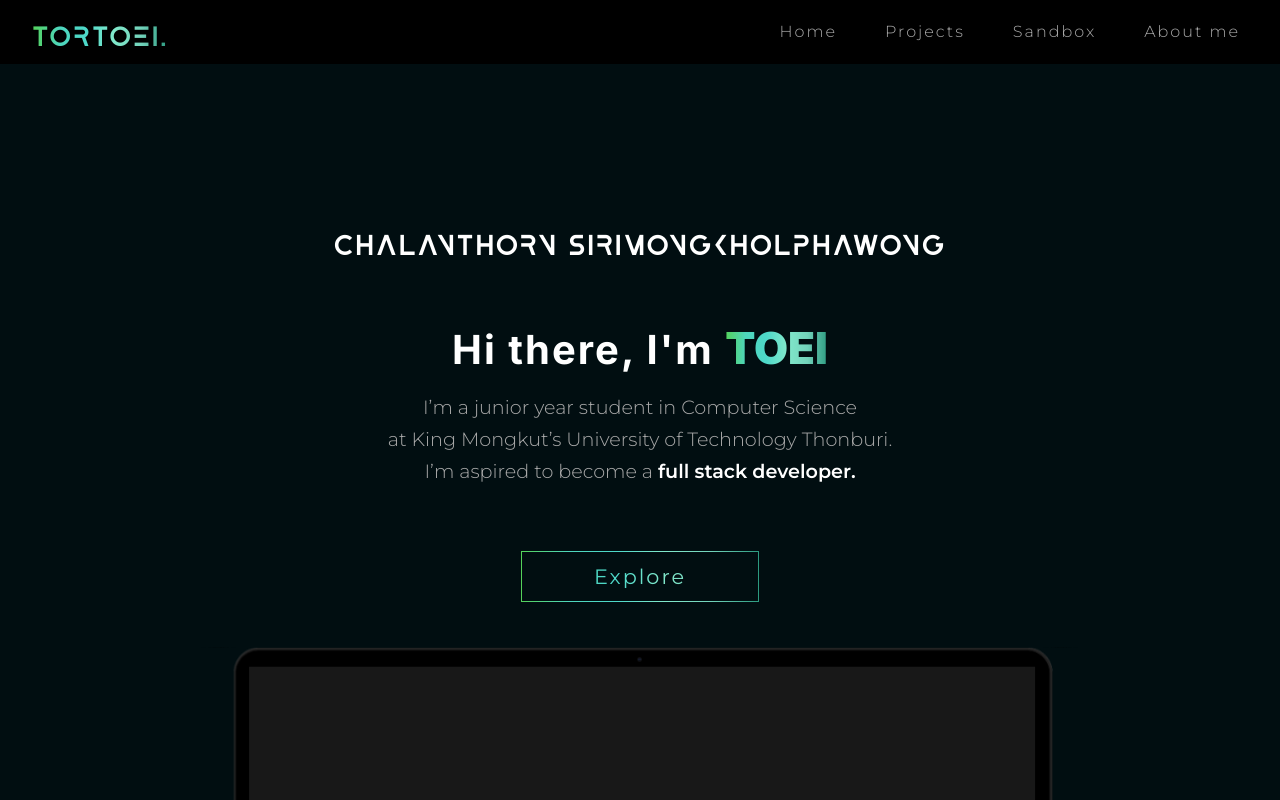
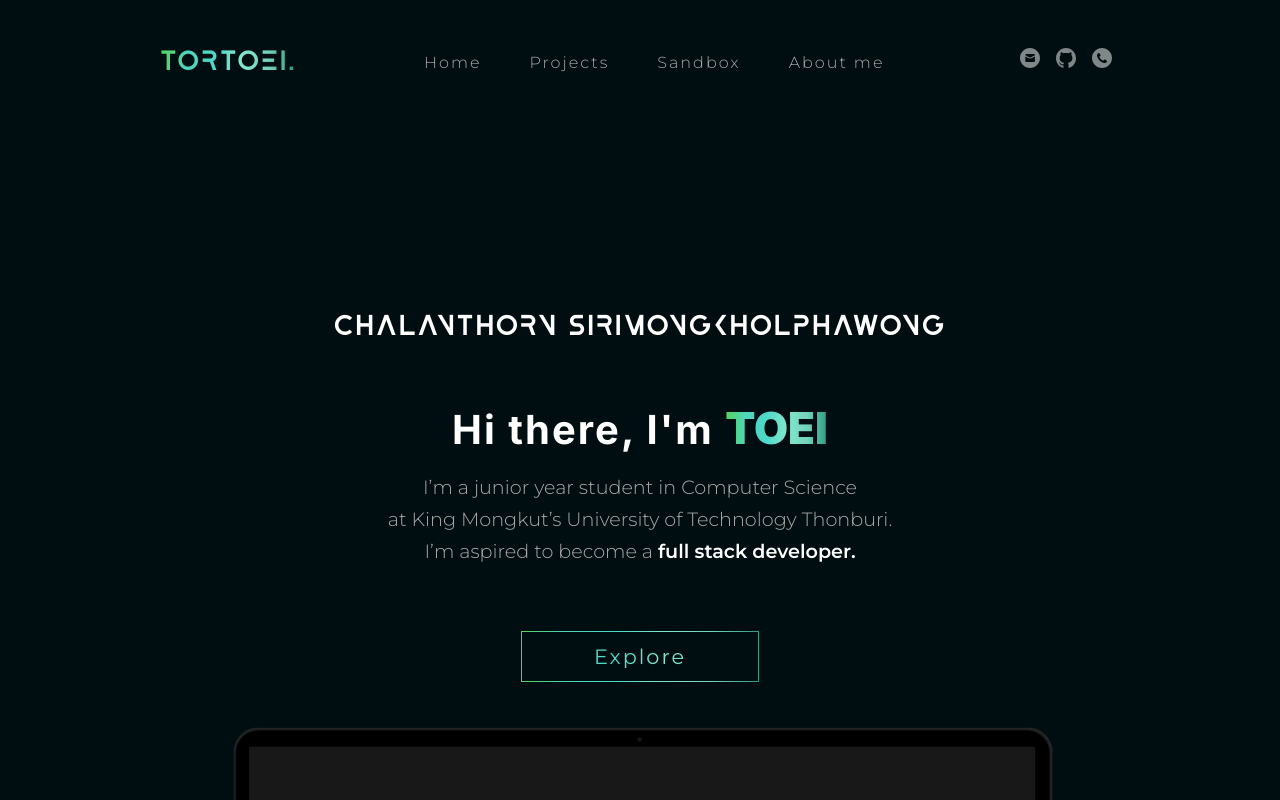
Before and after one commit to HyperactiveX/hyperactivex.github.io, a Next.js app: page / in a window 1280 px wide. Shown: the top 800 px of the page. Built offline with nearby package versions, Linux system fonts and the light colour scheme.

Commit message:
[UPDATE] : Nav bar styling

```diff
--- a/components/template/NavBar.tsx
+++ b/components/template/NavBar.tsx
@@ -1,6 +1,7 @@
 import Link from "next/link";
 import styles from "../../styles/components/template/navBar.module.css";
-import { Fragment, useEffect, useState } from "react";
+import Image from 'next/image';
+import { Fragment, useState } from "react";
 import { useRouter } from "next/router";
 
 const NavBar = (props:any) => {
@@ -9,28 +10,45 @@ const NavBar = (props:any) => {
   const navContent = [
     {
       title: "Home",
-      path: "#home",
+      path: "/home",
     },
     {
       title: "Projects",
-      path: "#projects",
+      path: "/projects",
     },
     {
       title: "Sandbox",
-      path: "#sandbox",
+      path: "/sandbox",
     },
     {
       title: "About me",
-      path: "#about-me",
+      path: "/about-me",
     },
   ];
+  const listOfContacts = [
+    {
+      title: "Email",
+      image: "/images/navBar/mail.svg",
+      link: "chalanthorn.s@mail.kmutt.ac.th",
+    },
+    {
+      title: "Github",
+      image: "/images/navBar/github.svg",
+      link: "https://github.com/HyperactiveX",
+    },
+    {
+      title: "Phone",
+      image: "/images/navBar/phone.svg",
+      link: "0983163177",
+    },
+  ]
 
   const handleClick = (path:string) => {
     router.push(path)
   }
 
   const handleActive = (path:string) => {
-    if (router.asPath === "/"+path) {
+    if (router.asPath === path) {
       return `${styles.menuItems} ${styles.active}`
     }
     return styles.menuItems
@@ -75,8 +93,23 @@ const NavBar = (props:any) => {
           );
         })}
       </div>
+      <div className={styles.contactList}>
+        {listOfContacts.map((element, key) => {
+          return <div className={styles.contactIcons}>
+          <Image
+            src={element.image}
+            height={20}
+            width={20}
+          />
+          </div>
+        })}
+      </div>
       <div className={styles.hamburgerSideNav}>
-        <img className={styles.hamburgerIcon} src="/images/navBar/hamburger.svg" onClick={() => openSideNav(!isActive)}/>
+        <Image className={styles.hamburgerIcon}
+          src="/images/navBar/hamburger.svg"
+          height={32}
+          width={32}
+          onClick={() => openSideNav(!isActive)}/>
       </div>
     </div>
     <div className={styles.sideNav} id="sideNav">
--- a/styles/components/template/navBar.module.css
+++ b/styles/components/template/navBar.module.css
@@ -1,21 +1,23 @@
 .navContainer {
-    height: 4rem;
+	height: 5rem;
 	width: 100%;
 	display: flex;
-    position: fixed;
 	justify-content: space-between;
-    background-color: black;
+	padding: 0 10rem;
+	/* background-color: black; */
 	z-index: 10;
 	animation: slideDown 1s ease;
 }
 
-.logoContainer {
+.logoContainer,
+.menuContainer,
+.contactList {
 	display: flex;
-    align-items: center;
+	align-items: flex-end;
 }
 
 .title {
-    margin-left: 2rem;
+	margin-bottom: 0.5rem;
 	font-size: 1.75rem;
 	font-weight: 500;
 	font-family: var(--incompleeta);
@@ -26,9 +28,6 @@
 
 .menuContainer {
 	height: 100%;
-    display: flex;
-    align-items: center;
-    padding-right: 1rem;
 }
 
 .menuItems {
@@ -36,14 +35,20 @@
 	padding: 0.5rem;
 	margin: 0 1rem;
 	display: inherit;
-    align-items: center;
+	align-items: flex-end;
 	font-size: 1rem;
 }
 
+.contactList {
+	padding: 0.5rem 0;
+}
+.contactIcons {
+	margin: 0 0.5rem;
+}
 .menuItems:hover,
-.title:hover,
 .active {
-    color: var(--greenPrimary);
+	color: white;
+	border-bottom: 2px solid var(--greenPrimary);
 }
 
 .hamburgerSideNav {
@@ -51,7 +56,6 @@
 }
 
 .hamburgerIcon {
-    width: 2rem;
 	cursor: pointer;
 }
 
```
Lines whose indentation alone changed are shown as unchanged.
